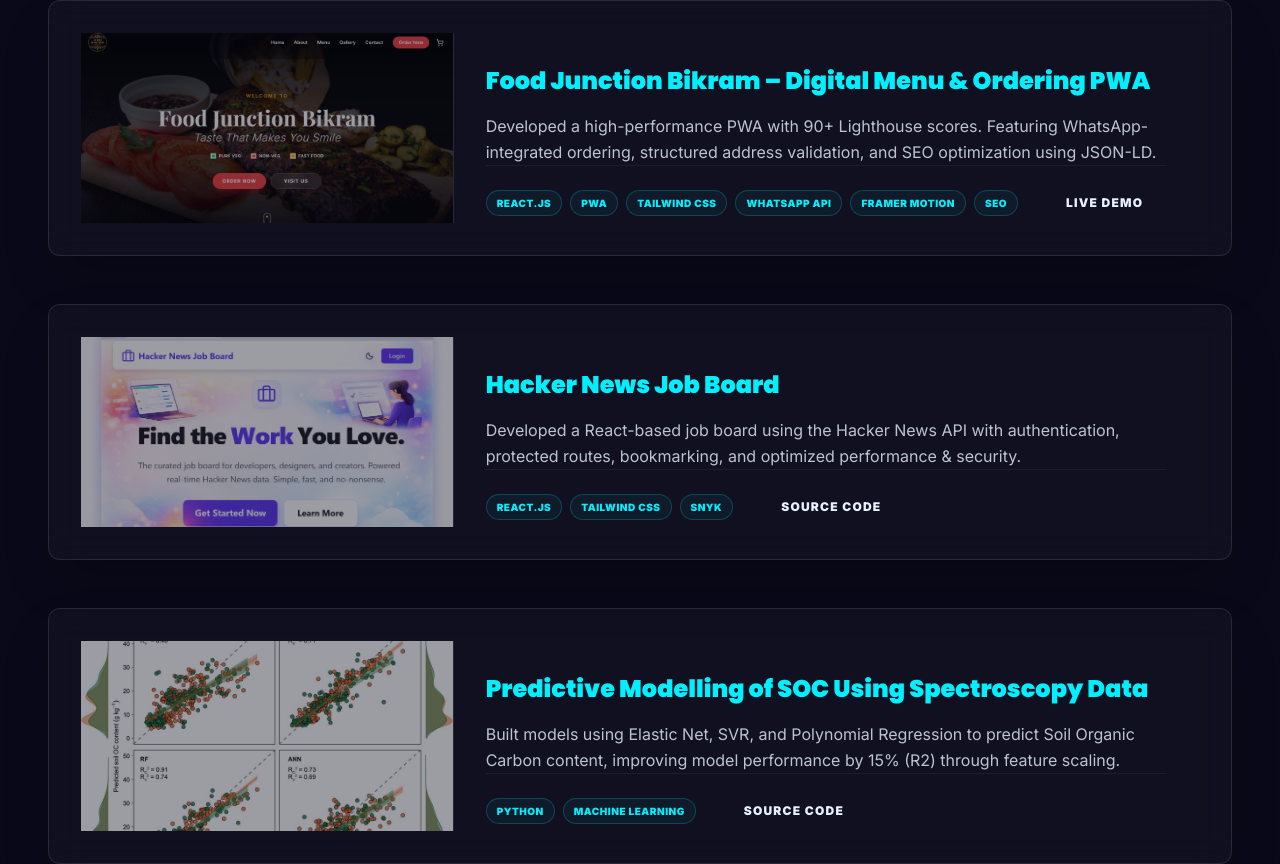
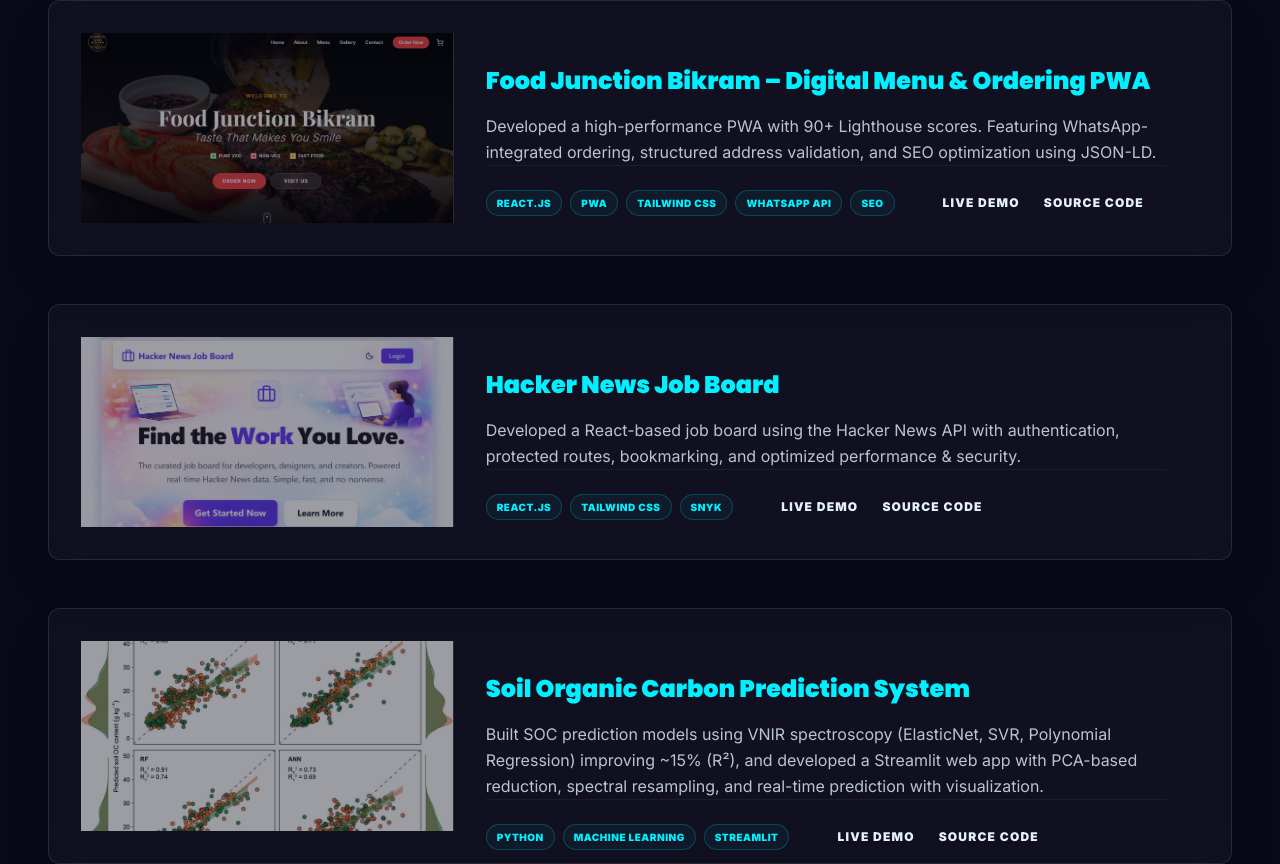
Before and after one commit to Swatantraraj19/Swatantra_Portfolio, a React (Vite) app: page / in a window 1280 px wide. Shown: the part 4542-5406 px from the top of the page. Built offline with nearby package versions, Linux system fonts and the light colour scheme.

Commit message:
Fix mobile navbar overlap and update project links

```diff
--- a/src/components/Navbar.jsx
+++ b/src/components/Navbar.jsx
@@ -16,6 +16,14 @@ const Navbar = ({ activeSection }) => {
     return () => window.removeEventListener('scroll', handleScroll);
   }, []);
 
+  useEffect(() => {
+    if (isMenuOpen) {
+      document.body.style.overflow = 'hidden';
+    } else {
+      document.body.style.overflow = 'auto';
+    }
+  }, [isMenuOpen]);
+
   const navLinks = [
     { name: 'Home', href: '#home', id: 'home' },
     { name: 'About', href: '#about', id: 'about' },
@@ -26,7 +34,7 @@ const Navbar = ({ activeSection }) => {
   ];
 
   return (
-    <header className={`fixed top-0 left-0 w-full z-50 transition-all duration-500 h-[70px] flex items-center ${isScrolled ? 'bg-brand-dark/40 backdrop-blur-xl border-b border-white/5 py-4' : 'bg-transparent py-8'}`}>
+    <header className={`fixed top-0 left-0 w-full z-50 transition-all duration-500 h-[70px] flex items-center ${isScrolled || isMenuOpen ? 'bg-brand-dark/95 backdrop-blur-xl border-b border-white/5 py-4' : 'bg-transparent py-8'}`}>
       {/* Scroll Progress Tube */}
       <div
         className="absolute bottom-0 left-0 h-[2px] bg-brand-primary/80 transition-all duration-75 z-50"
@@ -34,12 +42,12 @@ const Navbar = ({ activeSection }) => {
       ></div>
       <nav className={`max-w-[1240px] w-full mx-auto px-8 flex justify-between items-center transition-all duration-500 ${isScrolled ? 'scale-95' : 'scale-100'}`}>
         {/* Mobile Menu Icon */}
-        <div className="md:hidden order-2 text-2xl cursor-pointer" onClick={() => setIsMenuOpen(!isMenuOpen)}>
+        <div className="md:hidden order-2 text-2xl cursor-pointer z-50" onClick={() => setIsMenuOpen(!isMenuOpen)}>
            <i className={isMenuOpen ? "fas fa-times" : "fas fa-bars"}></i>
         </div>
 
         {/* Global Nav Links */}
-        <ul className={`md:flex items-center ml-auto gap-8 ${isMenuOpen ? 'flex flex-col absolute top-full left-0 w-full bg-brand-card/95 backdrop-blur-3xl py-10 shadow-3xl text-center' : 'hidden'}`}>
+        <ul className={`md:flex items-center ml-auto gap-8 ${isMenuOpen ? 'flex flex-col fixed top-[70px] left-0 w-full h-[calc(100vh-70px)] bg-brand-dark backdrop-blur-3xl py-10 shadow-3xl text-center overflow-y-auto' : 'hidden'}`}>
           {navLinks.map((link) => (
             <li key={link.name}>
               <a
--- a/src/components/Projects.jsx
+++ b/src/components/Projects.jsx
@@ -3,22 +3,25 @@ const Projects = () => {
     {
       title: "Food Junction Bikram – Digital Menu & Ordering PWA",
       desc: "Developed a high-performance PWA with 90+ Lighthouse scores. Featuring WhatsApp-integrated ordering, structured address validation, and SEO optimization using JSON-LD.",
-        tags: ["React.js", "PWA", "Tailwind CSS", "WhatsApp API", "Framer Motion", "SEO"],
+      tags: ["React.js", "PWA", "Tailwind CSS", "WhatsApp API", "SEO"],
       img: "/FJ_project.png",
-        demo: "https://foodjunctionbikram.in/"
+      demo: "https://foodjunctionbikram.in/",
+      github: "https://github.com/Swatantraraj19/Food_Junction_Bikram_Showcase.git"
     },
     {
       title: "Hacker News Job Board",
       desc: "Developed a React-based job board using the Hacker News API with authentication, protected routes, bookmarking, and optimized performance & security.",
       tags: ["React.js", "Tailwind CSS", "Snyk"],
       img: "/Hacker.png",
+      demo: "https://job-board-alpha-lake.vercel.app/",
       github: "https://github.com/Swatantraraj19/Job_Board"
     },
     {
-        title: "Predictive Modelling of SOC Using Spectroscopy Data",
-        desc: "Built models using Elastic Net, SVR, and Polynomial Regression to predict Soil Organic Carbon content, improving model performance by 15% (R2) through feature scaling.",
-        tags: ["Python", "Machine Learning"],
+      title: "Soil Organic Carbon Prediction System ",
+      desc: "Built SOC prediction models using VNIR spectroscopy (ElasticNet, SVR, Polynomial Regression) improving ~15% (R²), and developed a Streamlit web app with PCA-based reduction, spectral resampling, and real-time prediction with visualization.",
+      tags: ["Python", "Machine Learning", "Streamlit"],
       img: "/SOC.png",
+      demo: "https://jalynatmucetgtplmgqf22.streamlit.app/",
       github: "https://github.com/Swatantraraj19/Soil-Analysis-and-Prediction-Using-Machine-Learning-and-VNIR-Spectroscopy-Data"
     },
 
```
Lines whose indentation alone changed are shown as unchanged.
